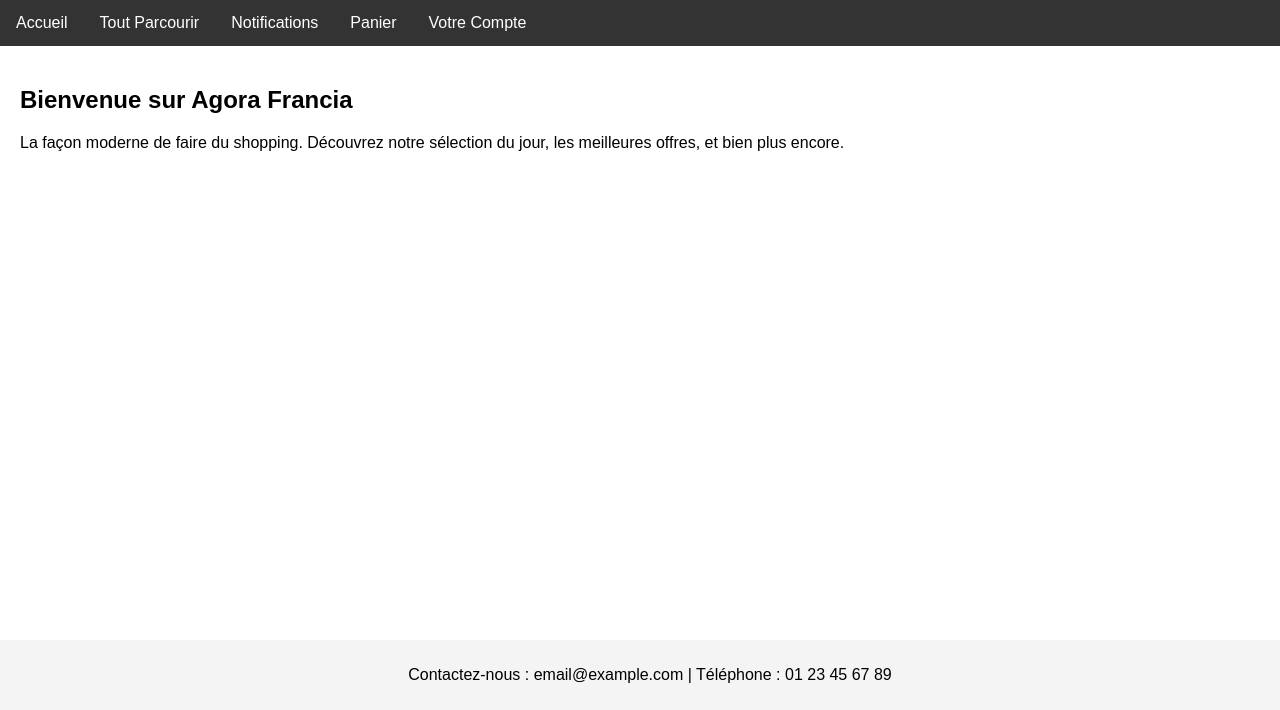
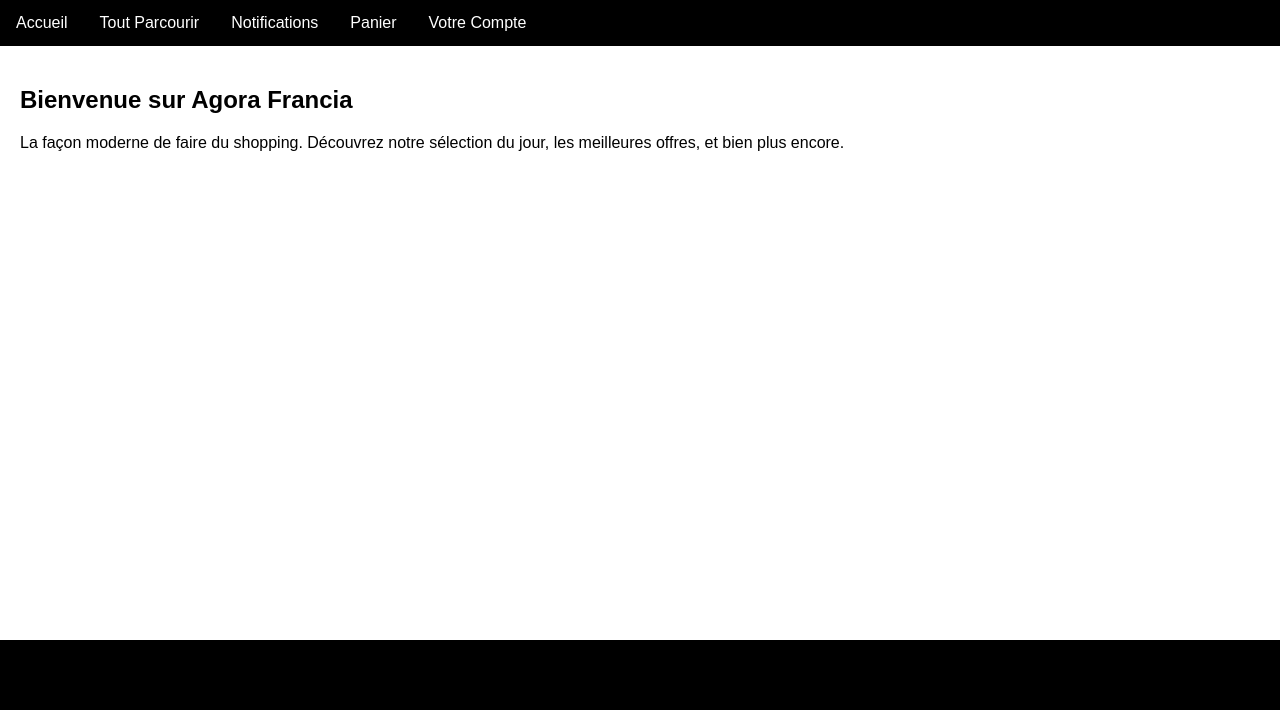
Before and after one commit to charles2blo/Projet_piscine, a PHP site: page /index.html in a window 1280 px wide. Shown: the part 90-800 px from the top of the page. Run offline with PHP 8.4, Linux system fonts and the light colour scheme.

Commit message:
Update style.css

```diff
--- a/style.css
+++ b/style.css
@@ -9,7 +9,7 @@ body {
     margin: 0 auto;
 }
 .header {
-    background: #f4f4f4;
+    background: #fafafa;
     padding: 20px;
     text-align: center;
     display: flex;
@@ -23,7 +23,7 @@ body {
     margin: 0;
 }
 .navigation {
-    background: #333;
+    background: #000000;
     color: white;
     overflow: hidden;
 }
@@ -43,7 +43,7 @@ body {
     padding: 20px;
 }
 .footer {
-    background: #f4f4f4;
+    background: #000000;
     text-align: center;
     padding: 10px;
     position: absolute;
```
